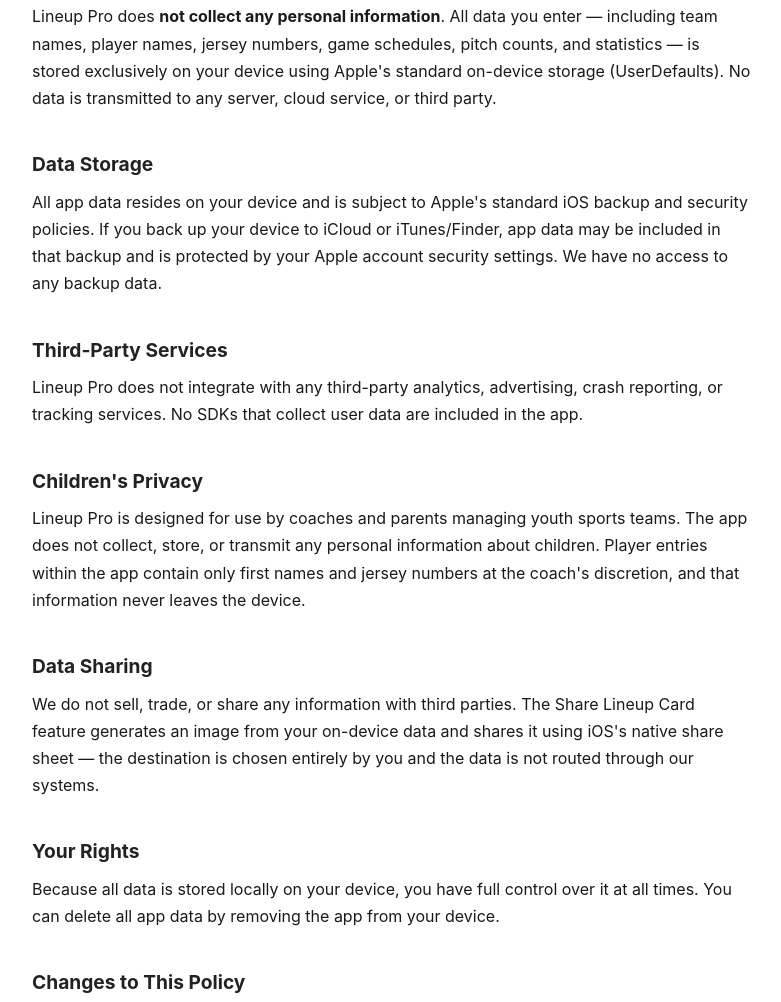
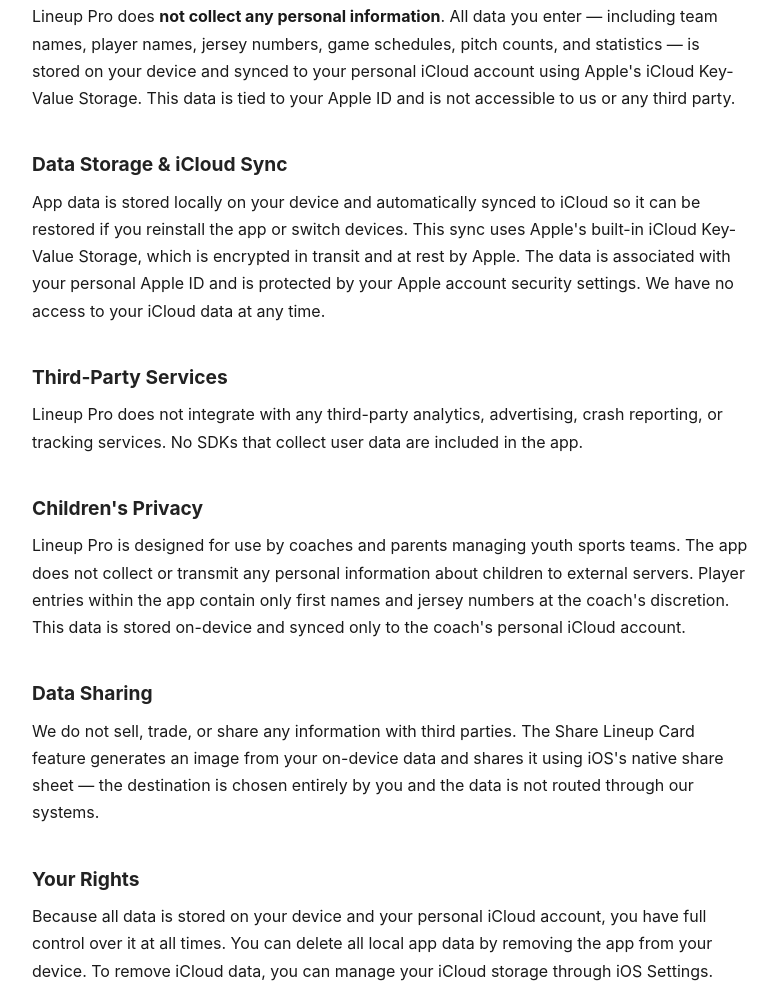
Before and after one commit to jacobforcier/lineup-pro-privacy, a plain HTML site: page index.html in a window 1280 px wide. Shown: the part 339-1341 px from the top of the page, without its empty margins (248-1029 px from the left). Drawn offline with Linux system fonts and the light colour scheme.

Commit message:
Add files via upload

```diff
--- a/index.html
+++ b/index.html
@@ -27,17 +27,17 @@
   <p class="subtitle">Lineup Pro &nbsp;·&nbsp; Last updated: March 16, 2026</p>
   <p>Lineup Pro is a youth baseball coaching tool for managing rosters, game lineups, pitch counts, and player statistics. This Privacy Policy explains what information the app handles and how it is stored.</p>
   <h2>Information We Collect</h2>
-  <p>Lineup Pro does <strong>not collect any personal information</strong>. All data you enter — including team names, player names, jersey numbers, game schedules, pitch counts, and statistics — is stored exclusively on your device using Apple's standard on-device storage (UserDefaults). No data is transmitted to any server, cloud service, or third party.</p>
-  <h2>Data Storage</h2>
-  <p>All app data resides on your device and is subject to Apple's standard iOS backup and security policies. If you back up your device to iCloud or iTunes/Finder, app data may be included in that backup and is protected by your Apple account security settings. We have no access to any backup data.</p>
+  <p>Lineup Pro does <strong>not collect any personal information</strong>. All data you enter — including team names, player names, jersey numbers, game schedules, pitch counts, and statistics — is stored on your device and synced to your personal iCloud account using Apple's iCloud Key-Value Storage. This data is tied to your Apple ID and is not accessible to us or any third party.</p>
+  <h2>Data Storage &amp; iCloud Sync</h2>
+  <p>App data is stored locally on your device and automatically synced to iCloud so it can be restored if you reinstall the app or switch devices. This sync uses Apple's built-in iCloud Key-Value Storage, which is encrypted in transit and at rest by Apple. The data is associated with your personal Apple ID and is protected by your Apple account security settings. We have no access to your iCloud data at any time.</p>
   <h2>Third-Party Services</h2>
   <p>Lineup Pro does not integrate with any third-party analytics, advertising, crash reporting, or tracking services. No SDKs that collect user data are included in the app.</p>
   <h2>Children's Privacy</h2>
-  <p>Lineup Pro is designed for use by coaches and parents managing youth sports teams. The app does not collect, store, or transmit any personal information about children. Player entries within the app contain only first names and jersey numbers at the coach's discretion, and that information never leaves the device.</p>
+  <p>Lineup Pro is designed for use by coaches and parents managing youth sports teams. The app does not collect or transmit any personal information about children to external servers. Player entries within the app contain only first names and jersey numbers at the coach's discretion. This data is stored on-device and synced only to the coach's personal iCloud account.</p>
   <h2>Data Sharing</h2>
   <p>We do not sell, trade, or share any information with third parties. The Share Lineup Card feature generates an image from your on-device data and shares it using iOS's native share sheet — the destination is chosen entirely by you and the data is not routed through our systems.</p>
   <h2>Your Rights</h2>
-  <p>Because all data is stored locally on your device, you have full control over it at all times. You can delete all app data by removing the app from your device.</p>
+  <p>Because all data is stored on your device and your personal iCloud account, you have full control over it at all times. You can delete all local app data by removing the app from your device. To remove iCloud data, you can manage your iCloud storage through iOS Settings.</p>
   <h2>Changes to This Policy</h2>
   <p>If this policy is updated, the new version will be posted at this URL with an updated date at the top. Continued use of the app after any changes constitutes acceptance of the updated policy.</p>
   <h2>Contact</h2>
```
